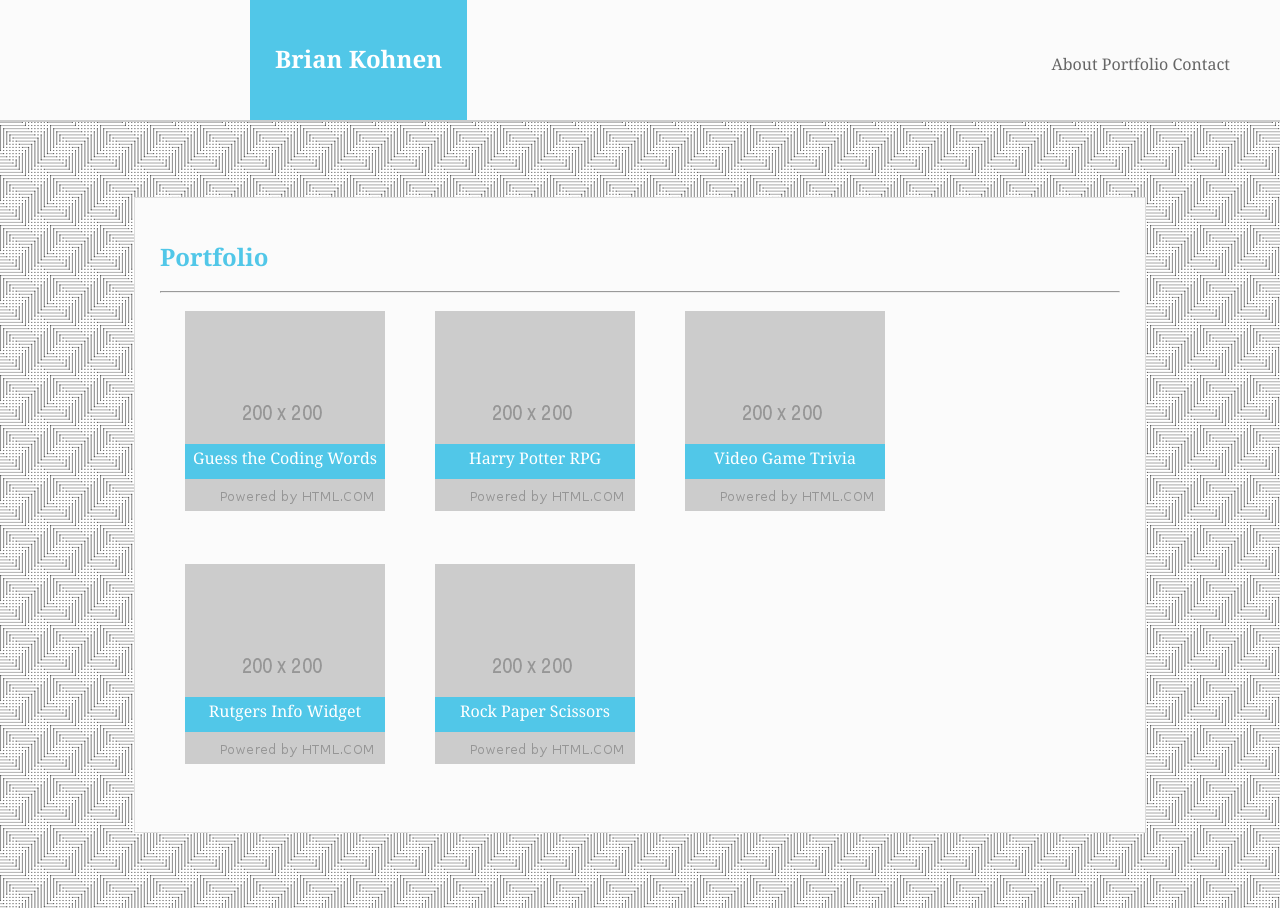
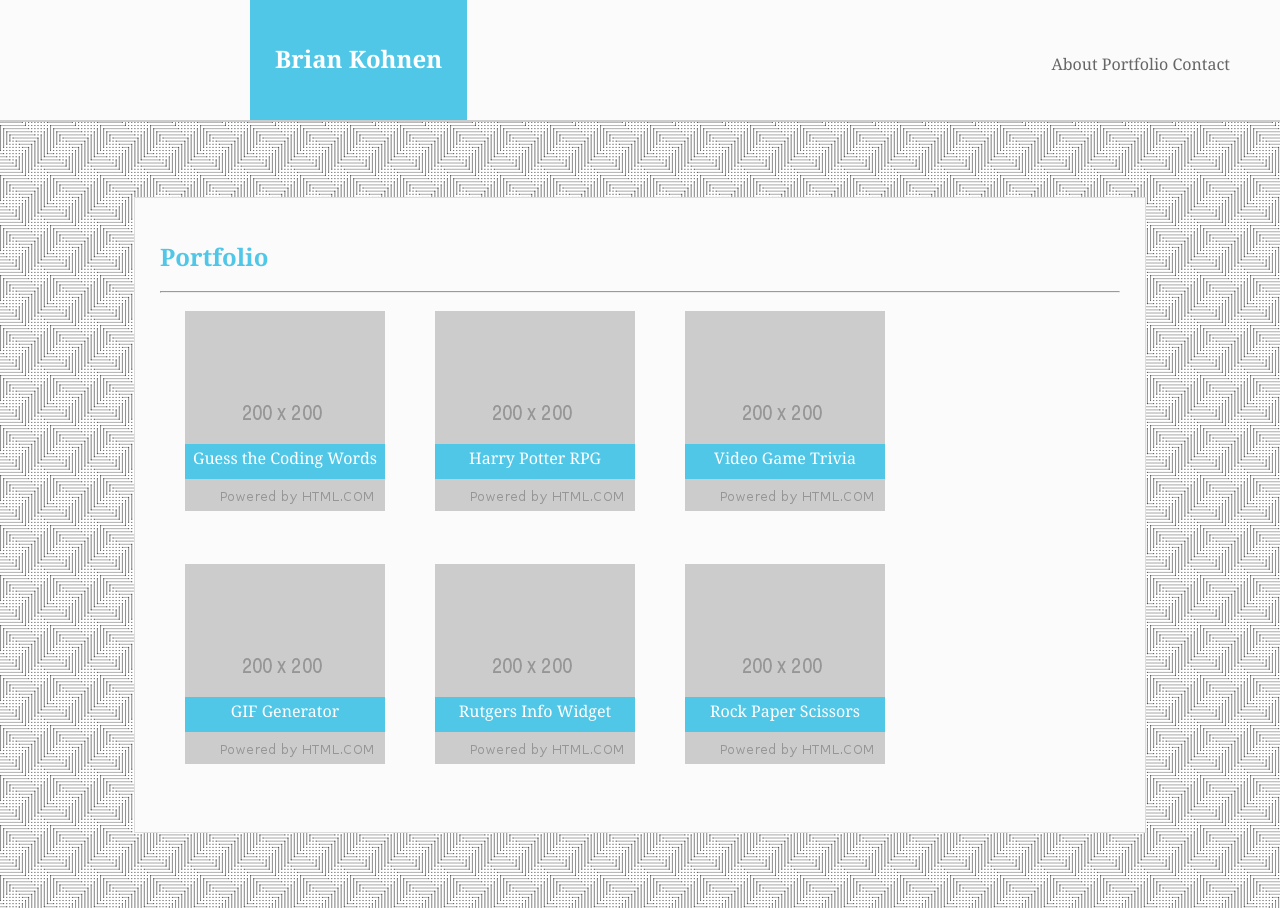
Before and after one commit to briankohnen/responsive-portfolio, a plain HTML site: page portfolio.html in a window 1280 px wide. Shown: the top 908 px of the page. Drawn offline with Linux system fonts and the light colour scheme; a script that the page names is missing.

Commit message:
bk -- updating portfolio item links

```diff
--- a/portfolio.html
+++ b/portfolio.html
@@ -51,6 +51,12 @@
             </div>
         </div>
 
+        <div class="portfolioItem" title="Gif Generator">
+                <a href="https://briankohnen.github.io/gif-generator"><img src="assets/images/placeholder200.png" alt="Gif Generator"></a>
+                    <div class="itemLogo">GIF Generator
+                </div>
+            </div>
+
         <div class="portfolioItem" title="Rutgers Info Widget">
             <img src="assets/images/placeholder200.png" alt="Rutgers Widget">
                 <div class="itemLogo">Rutgers Info Widget
```
